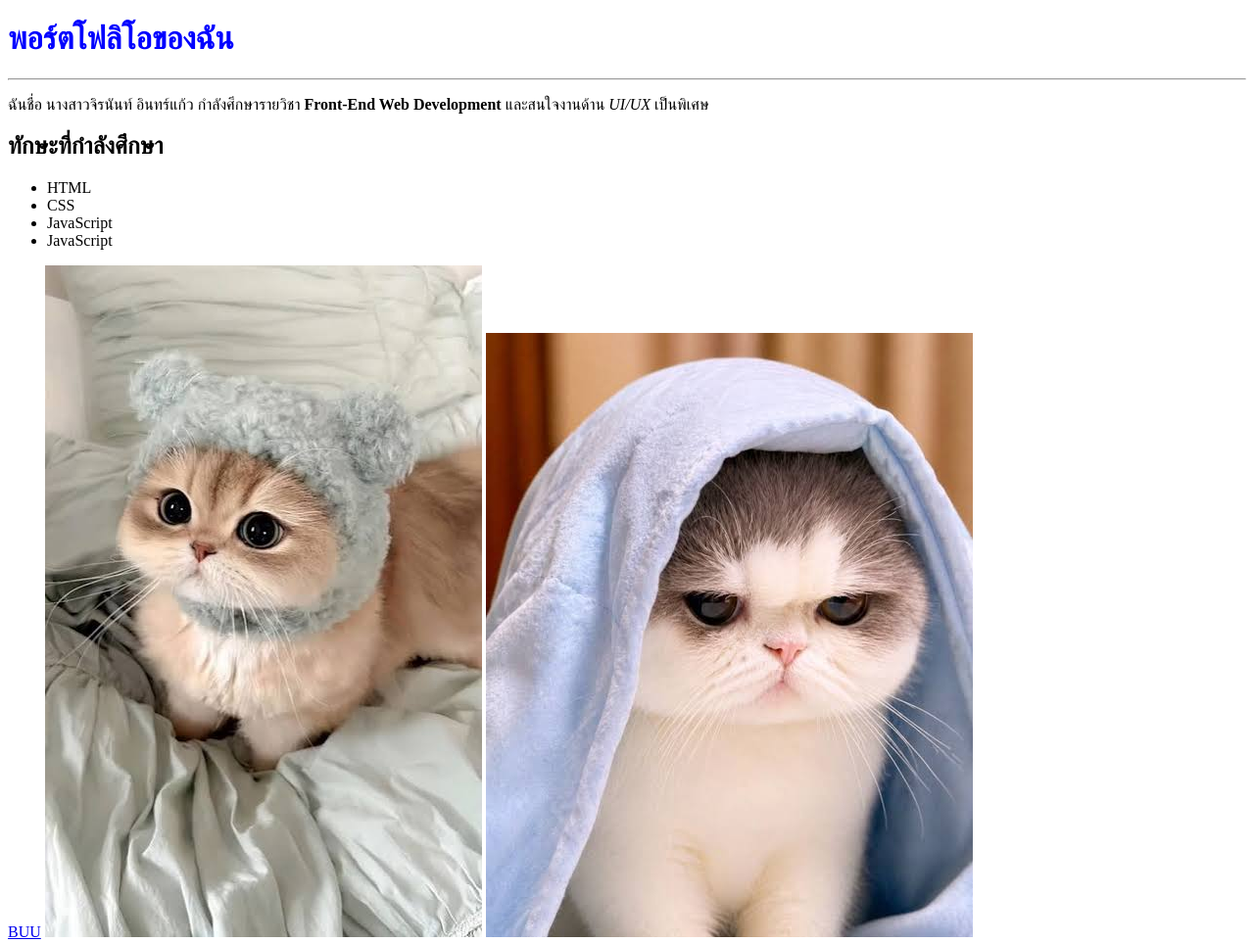
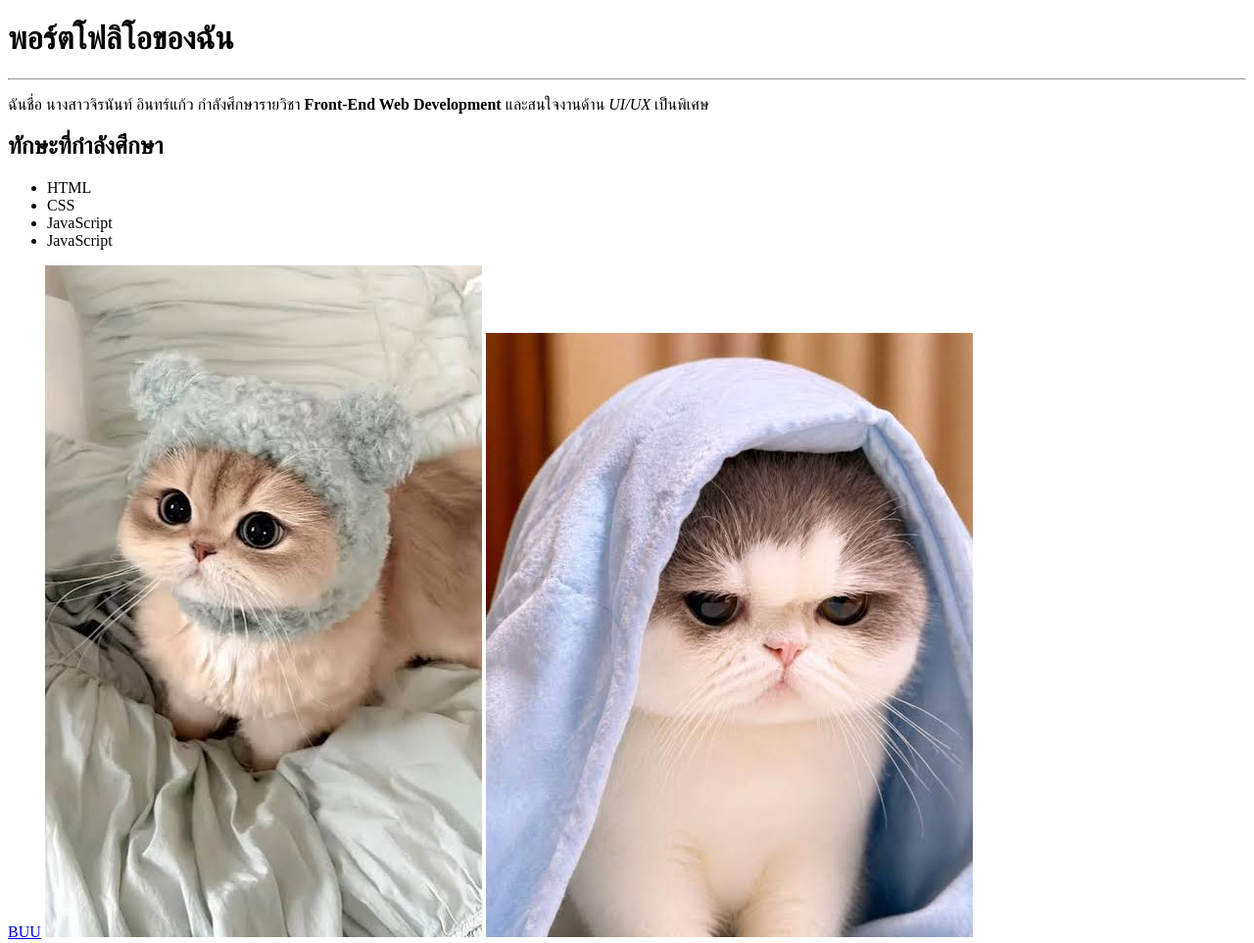
Before and after one commit to 68160142-star/88726065, a plain HTML site: page index.html in a window 1280 px wide. Shown: the whole page at 98% size. Drawn offline with Linux system fonts and the light colour scheme.

Commit message:
สร้างหน้า portfolio แรก

```diff
--- a/index.html
+++ b/index.html
@@ -6,7 +6,7 @@
     <title>Document</title>
 </head>
 <body>
-    <h1 style="color: blue;">พอร์ตโฟลิโอของฉัน</h1>
+    <h1 >พอร์ตโฟลิโอของฉัน</h1>
     <hr>
     <p>ฉันชื่อ นางสาวจิรนันท์ อินทร์แก้ว กำลังศึกษารายวิชา <strong>Front-End Web Development</strong> และสนใจงานด้าน <em>UI/UX</em> เป็นพิเศษ
     </p>
```
